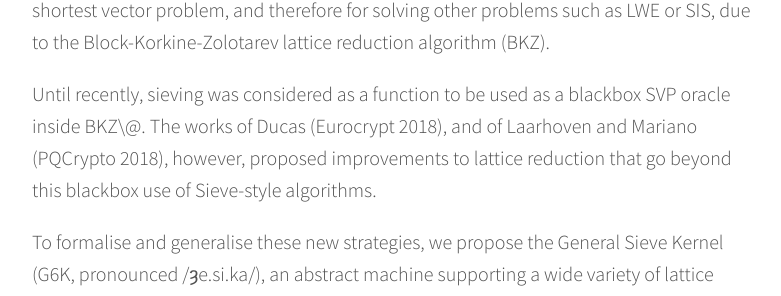
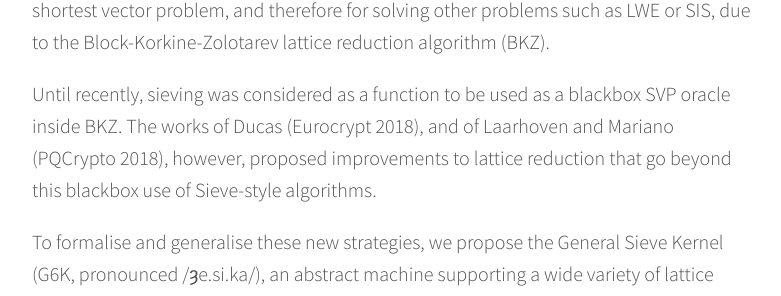
Before and after one commit to malb/discrete-subgroup, a Jekyll site: the page built from _posts/2018-09-24-lattice-meeting.md, in a window 1280 px wide and 900 px high, scrolled down 554 px. Shown: the part 179-475 px from the top of the window, without its empty margins (248-1029 px from the left). Built offline with Jekyll 4.4.1, drawn with Linux system fonts in a browser that asks for light colours; nearby versions of some CDN libraries.

Commit message:
drop some latex notation

```diff
--- a/_posts/2018-09-24-lattice-meeting.md
+++ b/_posts/2018-09-24-lattice-meeting.md
@@ -13,7 +13,7 @@ This meeting — on *24 September 2018* — is aimed at connecting the two commu
 
 Sieving algorithms are asymptotically the fastest heuristic algorithms for solving the shortest vector problem, and therefore for solving other problems such as LWE or SIS, due to the Block-Korkine-Zolotarev lattice reduction algorithm (BKZ).
 
-Until recently, sieving was considered as a function to be used as a blackbox SVP oracle inside BKZ\@. The works of Ducas (Eurocrypt 2018), and of Laarhoven and Mariano (PQCrypto 2018), however, proposed improvements to lattice reduction that go beyond this blackbox use of Sieve-style algorithms.
+Until recently, sieving was considered as a function to be used as a blackbox SVP oracle inside BKZ. The works of Ducas (Eurocrypt 2018), and of Laarhoven and Mariano (PQCrypto 2018), however, proposed improvements to lattice reduction that go beyond this blackbox use of Sieve-style algorithms.
 
 To formalise and generalise these new strategies, we propose the General Sieve Kernel (G6K, pronounced /ȝe.si.ka/), an abstract machine supporting a wide variety of lattice reduction strategies based on sieving algorithms. It is designed to minimise the sieving computation effort per reduction quality, and achieves this via mechanisms such as recycling and on-the-fly lifting. We provide a highly optimised, multi-threaded, tweakable, and open-source implementation of this stateful machine.
 
```
